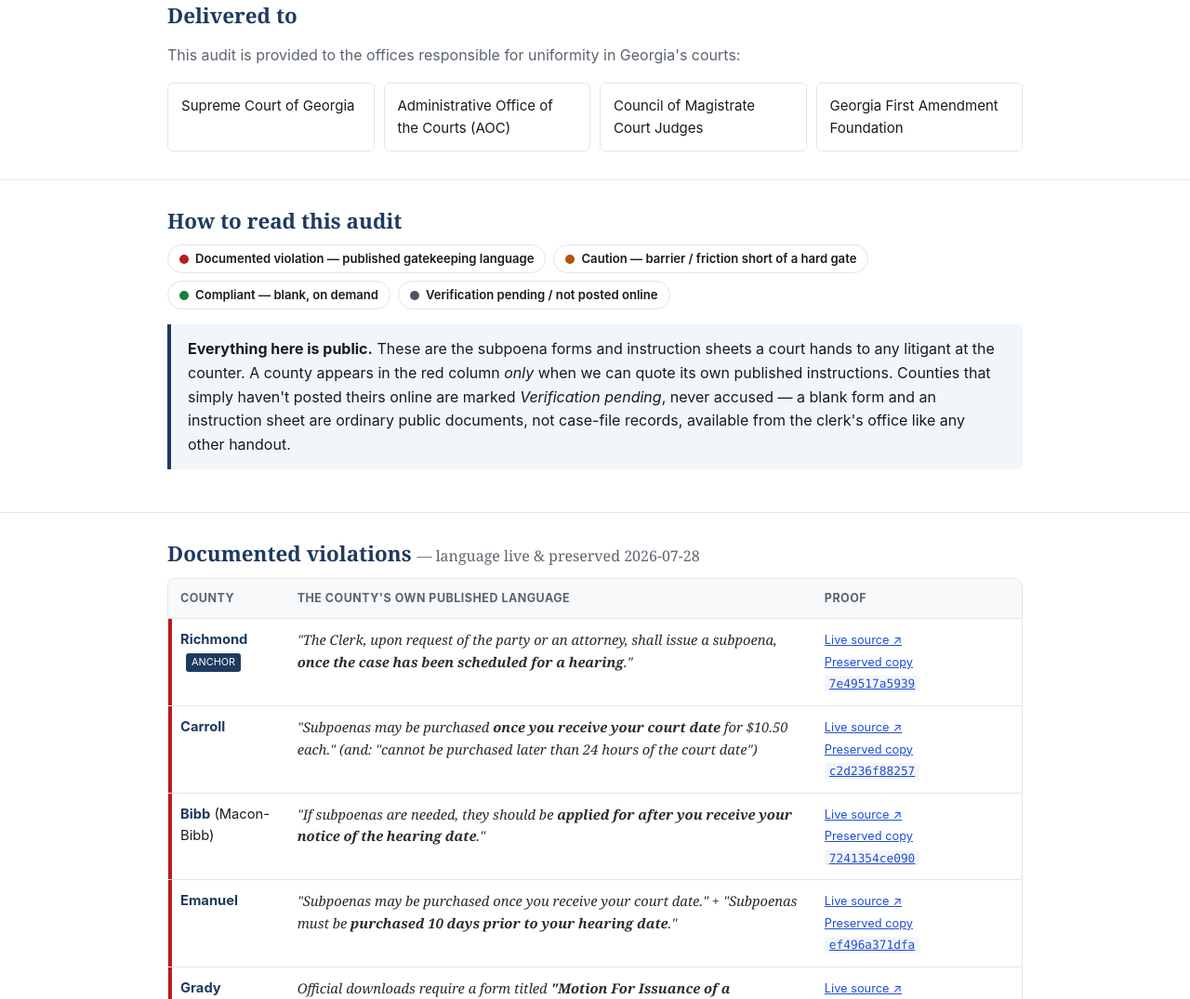
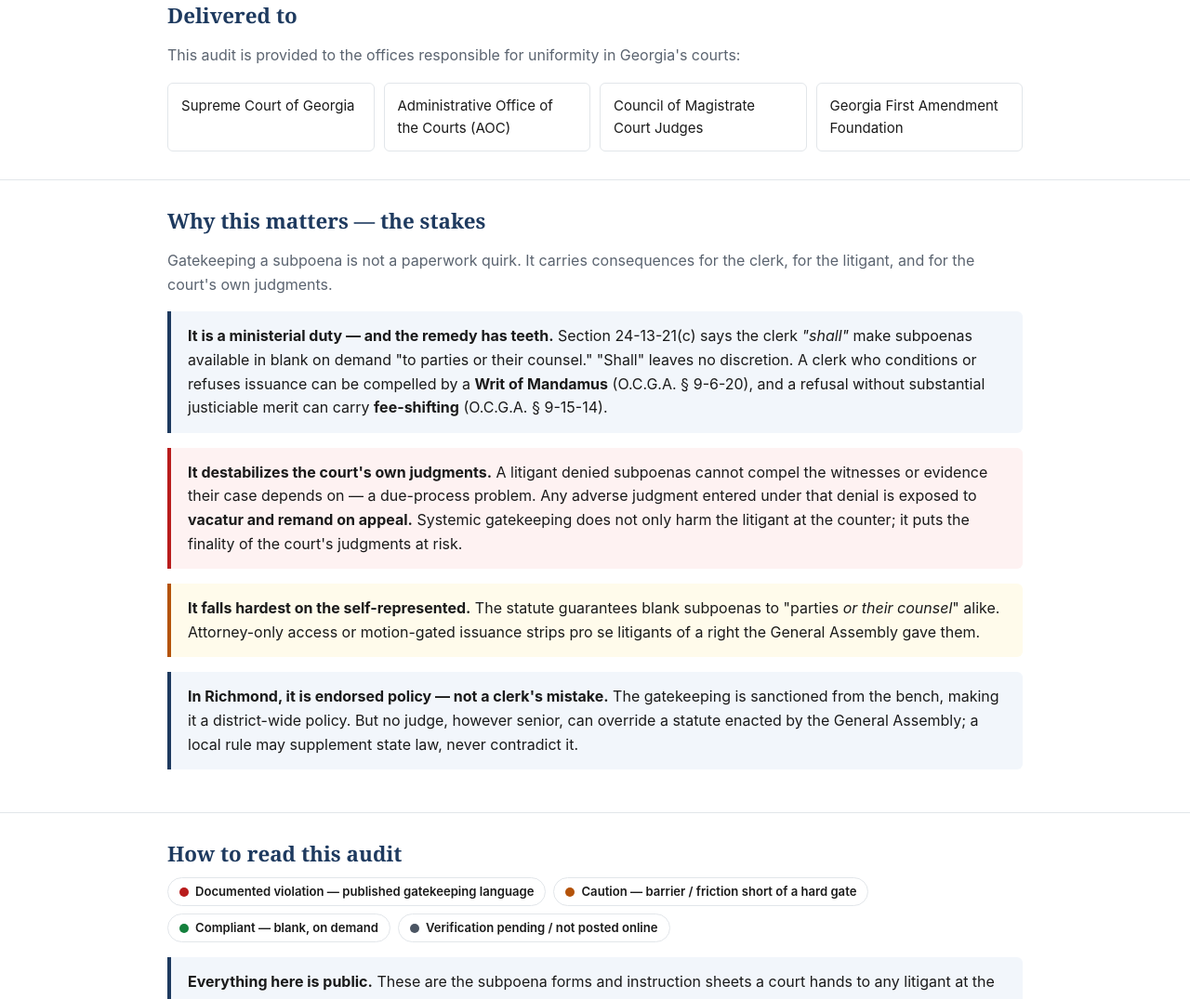
Before and after one commit to marketingmatrixmedia-hub/judicialuniformity-website, a plain HTML site: page index.html in a window 1280 px wide. Shown: the part 494-1569 px from the top of the page at 93% size. Drawn offline with Linux system fonts and the light colour scheme.

Commit message:
Add "Why this matters — the stakes" section
Ministerial duty + mandamus (§9-6-20) / fee-shifting (§9-15-14); due-process
exposure to vacatur/remand; pro se access-to-justice; Richmond as Chief-Judge-
endorsed systemic policy.

Co-Authored-By: Claude Opus 4.8 (1M context) <noreply@anthropic.com>

```diff
--- a/index.html
+++ b/index.html
@@ -94,6 +94,37 @@
       <div>Administrative Office of the Courts (AOC)</div>
       <div>Council of Magistrate Court Judges</div>
       <div>Georgia First Amendment Foundation</div>
+    </div>
+  </div>
+</section>
+
+<section>
+  <div class="wrap">
+    <h2>Why this matters — the stakes</h2>
+    <p class="lede">Gatekeeping a subpoena is not a paperwork quirk. It carries consequences for the clerk, for the
+    litigant, and for the court's own judgments.</p>
+    <div class="callout navy">
+      <strong>It is a ministerial duty — and the remedy has teeth.</strong> Section 24-13-21(c) says the clerk
+      <em>"shall"</em> make subpoenas available in blank on demand "to parties or their counsel." "Shall" leaves no
+      discretion. A clerk who conditions or refuses issuance can be compelled by a <strong>Writ of Mandamus</strong>
+      (O.C.G.A. § 9-6-20), and a refusal without substantial justiciable merit can carry <strong>fee-shifting</strong>
+      (O.C.G.A. § 9-15-14).
+    </div>
+    <div class="callout">
+      <strong>It destabilizes the court's own judgments.</strong> A litigant denied subpoenas cannot compel the
+      witnesses or evidence their case depends on — a due-process problem. Any adverse judgment entered under that
+      denial is exposed to <strong>vacatur and remand on appeal.</strong> Systemic gatekeeping does not only harm the
+      litigant at the counter; it puts the finality of the court's judgments at risk.
+    </div>
+    <div class="callout amber">
+      <strong>It falls hardest on the self-represented.</strong> The statute guarantees blank subpoenas to "parties
+      <em>or their counsel</em>" alike. Attorney-only access or motion-gated issuance strips pro se litigants of a
+      right the General Assembly gave them.
+    </div>
+    <div class="callout navy">
+      <strong>In Richmond, it is endorsed policy — not a clerk's mistake.</strong> The gatekeeping is sanctioned from
+      the bench, making it a district-wide policy. But no judge, however senior, can override a statute enacted by the
+      General Assembly; a local rule may supplement state law, never contradict it.
     </div>
   </div>
 </section>
```
